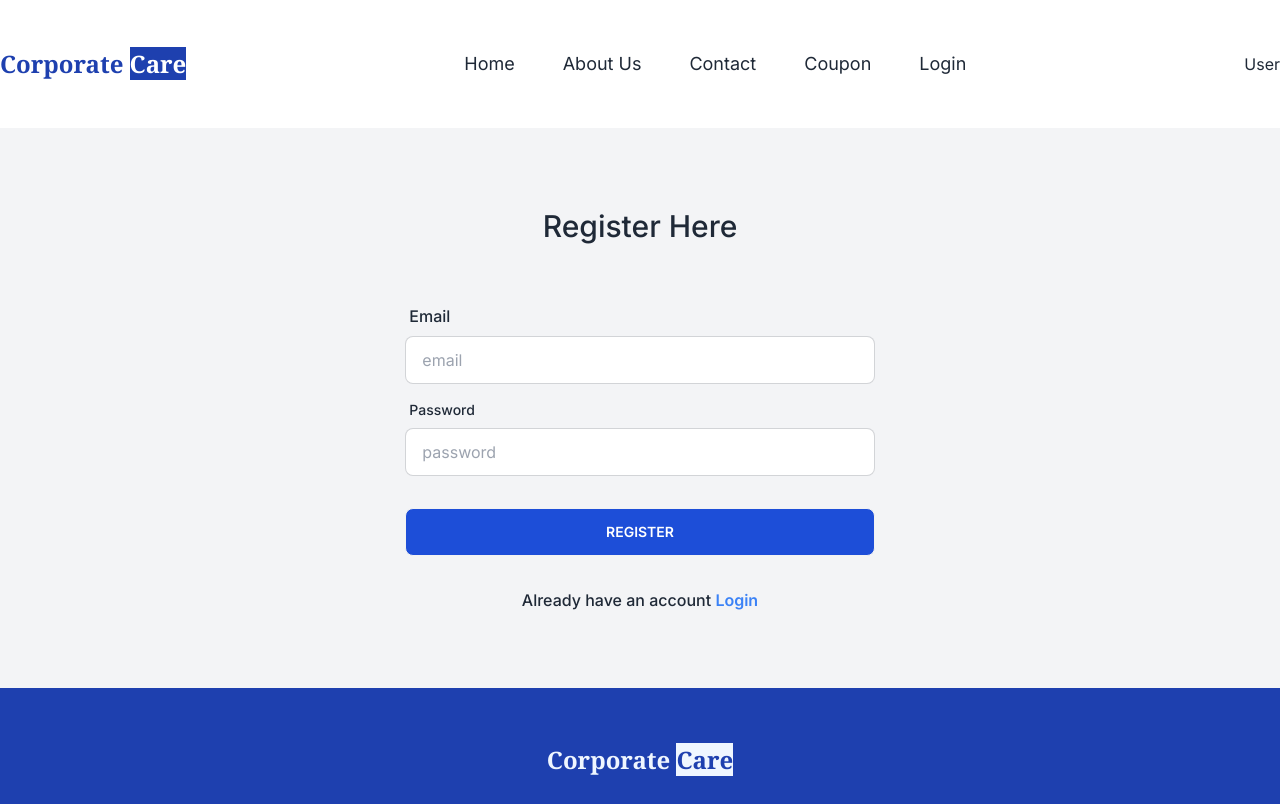
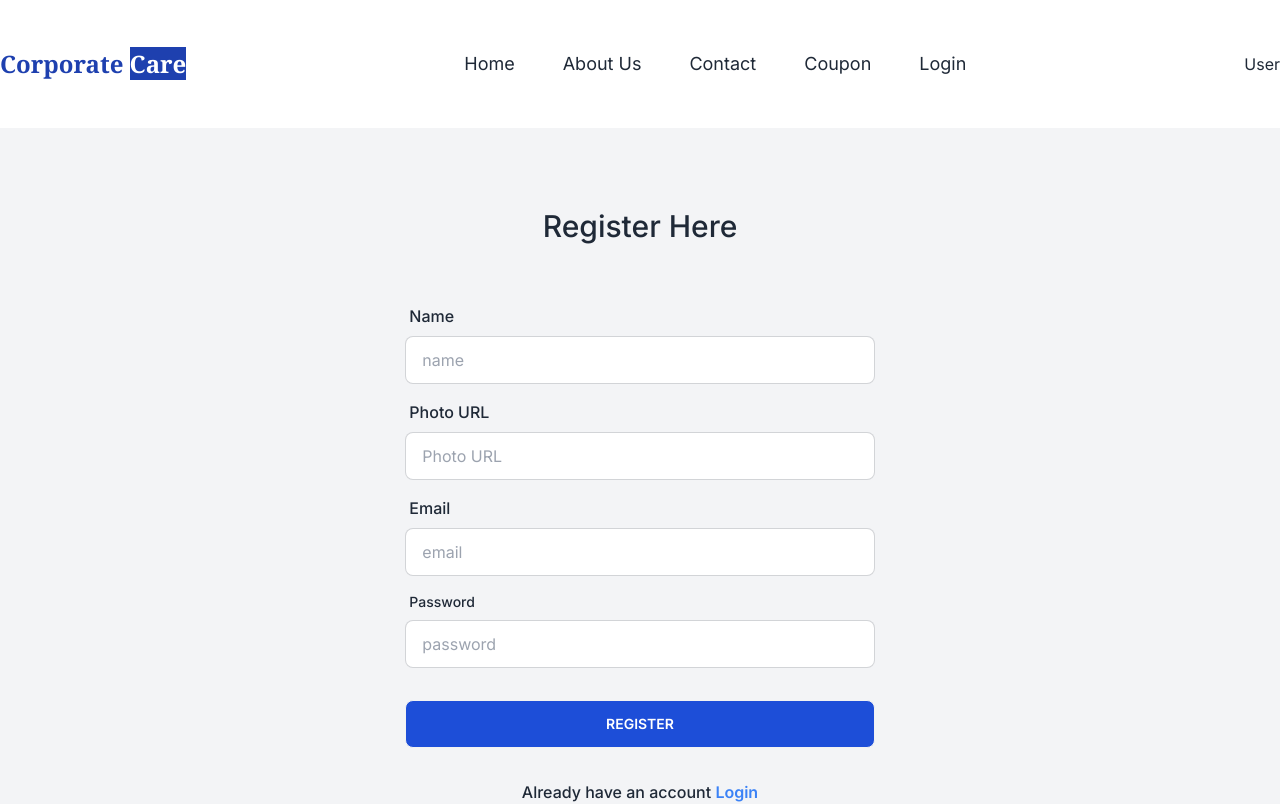
Before and after one commit to searchsakib/corporate-care, a React (Vite) app: page /register in a window 1280 px wide. Shown: the top 804 px of the page. Built offline with nearby package versions, Linux system fonts and the light colour scheme.

Commit message:
name,url added in register; login handler added

```diff
--- a/src/components/Login/Login.jsx
+++ b/src/components/Login/Login.jsx
@@ -2,11 +2,19 @@ import { Link } from 'react-router-dom';
 import { FcGoogle } from 'react-icons/fc';
 
 const Login = () => {
+  const handleLogin = (e) => {
+    e.preventDefault();
+    console.log(e.currentTarget);
+    const form = new FormData(e.currentTarget);
+    console.log(form.get('email'));
+    console.log(form.get('password'));
+  };
+
   return (
     <div className="pt-[60px] pb-[76px] bg-gray-100">
       <div className="mx-auto w-5/12 min-w-fit ">
         <h2 className="text-3xl font-medium my-5 text-center">Login Here</h2>
-        <form className="card-body">
+        <form onSubmit={handleLogin} className="card-body">
           <div className="form-control">
             <label className="label">
               <span className="label-text font-medium text-base">Email</span>
@@ -14,6 +22,7 @@ const Login = () => {
             <input
               type="email"
               placeholder="email"
+              name="email"
               className="input input-bordered"
               required
             />
@@ -25,6 +34,7 @@ const Login = () => {
             <input
               type="password"
               placeholder="password"
+              name="password"
               className="input input-bordered"
               required
             />
--- a/src/components/Register/Register.jsx
+++ b/src/components/Register/Register.jsx
@@ -11,11 +11,38 @@ const Register = () => {
           <form className="card-body">
             <div className="form-control">
               <label className="label">
+                <span className="label-text font-medium text-base">Name</span>
+              </label>
+              <input
+                type="text"
+                placeholder="name"
+                name="name"
+                className="input input-bordered"
+                required
+              />
+            </div>
+            <div className="form-control">
+              <label className="label">
+                <span className="label-text font-medium text-base">
+                  Photo URL
+                </span>
+              </label>
+              <input
+                type="text"
+                placeholder="Photo URL"
+                name="url"
+                className="input input-bordered"
+                required
+              />
+            </div>
+            <div className="form-control">
+              <label className="label">
                 <span className="label-text font-medium text-base">Email</span>
               </label>
               <input
                 type="email"
                 placeholder="email"
+                name="email"
                 className="input input-bordered"
                 required
               />
@@ -27,6 +54,7 @@ const Register = () => {
               <input
                 type="password"
                 placeholder="password"
+                name="password"
                 className="input input-bordered"
                 required
               />
```
